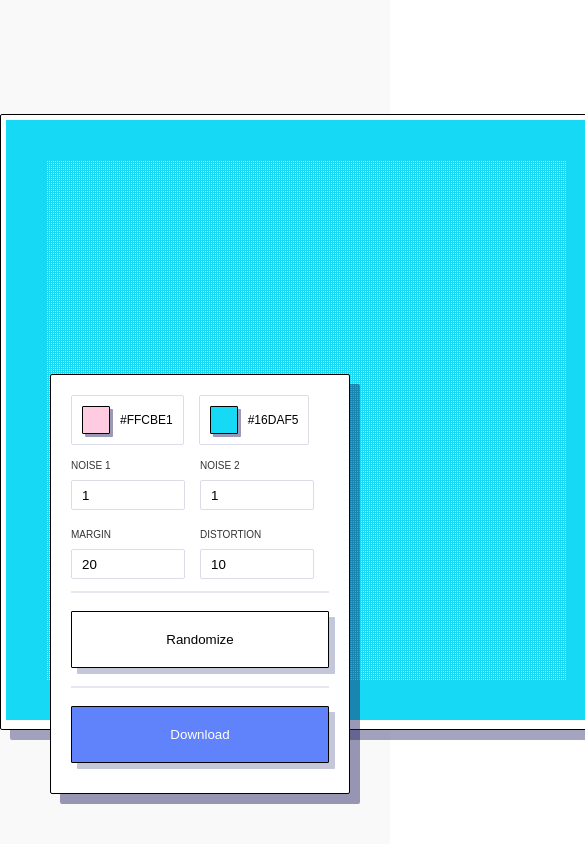
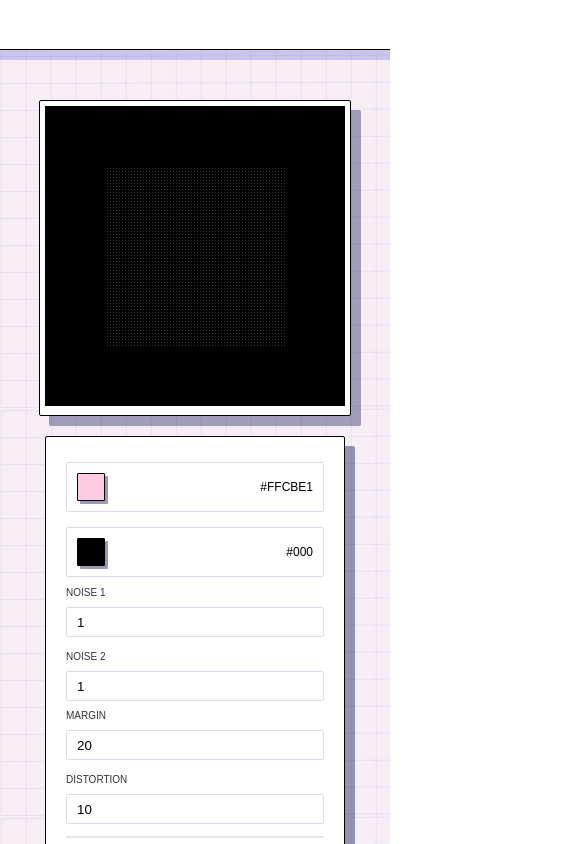
Before and after one commit to iamnottheway/Raaatio, a Next.js app: page / in a window 390 px wide. Shown: the top 844 px of the page, 585 px wide, since content can reach past the window. Built offline with nearby package versions, Linux system fonts and the light colour scheme.

Commit message:
responsiveness and stuff

```diff
--- a/components/animationHandler.js
+++ b/components/animationHandler.js
@@ -1,19 +1,51 @@
 import { useContext } from "react";
 import CanvasComponent from "./canvasHandler";
-import { RenderContext } from "../context/renderContext";
+import { RenderContext } from "../context/contexts";
 
 import PropertiesBar from "./properties-bar";
+
+import styled from "styled-components";
 
 const AnimationComponent = () => {
   const context = useContext(RenderContext);
   const { renderParams } = context;
 
   return (
-    <>
+    <Wrapper>
       <CanvasComponent animationData={renderParams}></CanvasComponent>
       <PropertiesBar />
-    </>
+    </Wrapper>
   );
 };
 
 export default AnimationComponent;
+
+const Wrapper = styled.div`
+  width: 100%;
+  height: 100%;
+  max-width: 1800px;
+  margin: 0 auto;
+  display: grid;
+  grid-template-columns: repeat(2, 1fr);
+  grid-template-areas: "canvas sidebar";
+  place-items: center;
+  grid-gap: 20px;
+
+  padding: 0 10%;
+
+  .canvas {
+    grid-area: canvas;
+  }
+
+  .sidebar {
+    grid-area: sidebar;
+  }
+
+  @media (max-width: 800px) {
+    flex-direction: column;
+    grid-template-columns: repeat(1, 1fr);
+    grid-template-rows: repeat(1, 1fr);
+    grid-template-areas: "canvas" "sidebar";
+    /* margin-top: 30%; */
+  }
+`;
--- a/components/canvasHandler.js
+++ b/components/canvasHandler.js
@@ -1,12 +1,6 @@
 import { useState, useRef, useEffect, useContext } from "react";
-import {
-  Wrapper,
-  ButtonContainer,
-  Button,
-  Canvas,
-  CanvasContainer,
-} from "./styles";
-import { RenderContext } from "../context/renderContext";
+import { Wrapper, Canvas, CanvasContainer } from "./styles";
+import { RenderContext, ExportContext } from "../context/contexts";
 
 const CanvasComponent = () => {
   const canvasRef = useRef(undefined);
@@ -14,6 +8,8 @@ const CanvasComponent = () => {
   const workerRef = useRef(undefined);
   const [offscreenTransfered, setOffscreenTransfered] = useState(false);
   const context = useContext(RenderContext);
+  const exportContext = useContext(ExportContext);
+  const { initializeCanvas } = exportContext;
 
   const { renderParams } = context;
 
@@ -21,7 +17,7 @@ const CanvasComponent = () => {
     if (canvasRef && !offscreenTransfered) {
       const { current: canvas } = canvasRef;
 
-      const offscreen = canvas.transferControlToOffscreen();
+      const offscreen = canvas?.transferControlToOffscreen();
       offscreen.width = 600;
       offscreen.height = 600;
       const worker = new Worker("/sw.js");
@@ -31,6 +27,8 @@ const CanvasComponent = () => {
 
       offscreenCanvasRef.current = offscreen;
       workerRef.current = worker;
+      // initialize canvas in exportProvider
+      initializeCanvas(canvas, worker, offscreen);
     }
   }, []);
 
@@ -42,34 +40,11 @@ const CanvasComponent = () => {
     }
   }, [renderParams]);
 
-  function downloadURI(uri, name) {
-    let link = document.createElement("a");
-    link.download = name;
-    link.href = uri;
-    document.body.appendChild(link);
-    link.click();
-    document.body.removeChild(link);
-  }
-
-  function download(e) {
-    if (workerRef && canvasRef) {
-      const { current: canvas } = canvasRef;
-
-      let img = canvas.toDataURL("image/png");
-      downloadURI(img, "download.png");
-    }
-  }
-
   return (
-    <Wrapper>
+    <Wrapper className="canvas">
       <CanvasContainer>
         <Canvas ref={canvasRef}></Canvas>
       </CanvasContainer>
-      {/* <ButtonContainer>
-        <Button onClick={download} color="#383fff">
-          Download
-        </Button>
-      </ButtonContainer> */}
     </Wrapper>
   );
 };
--- a/components/layout.js
+++ b/components/layout.js
@@ -1,7 +1,49 @@
 import { RenderProvider } from "../context/renderContext";
+import { ExportProvider } from "../context/exportContext";
+import styled from "styled-components";
 
 const Layout = ({ children }) => {
-  return <RenderProvider>{children}</RenderProvider>;
+  return (
+    <RenderProvider>
+      <ExportProvider>
+        <Wrapper>
+          <Header />
+          {children}
+        </Wrapper>
+      </ExportProvider>
+    </RenderProvider>
+  );
 };
 
+const Header = styled.div`
+  width: 100%;
+  height: auto;
+  min-height: 50px;
+  background-color: #fff;
+  position: fixed;
+  top: 0;
+  border-bottom: 1px solid #000000;
+  box-shadow: 0px 10px 0px rgba(49, 46, 205, 0.21);
+  padding: 10px;
+  margin: 0 auto;
+  z-index: 10;
+`;
+
+const Wrapper = styled.div`
+  width: 100%;
+  height: 100%;
+  margin: 0 auto;
+  display: flex;
+  justify-content: center;
+  align-items: center;
+  background-color: #f5eff5;
+  background-repeat: repeat;
+  background-image: url("/static/grid.svg");
+
+  @media (max-width: 800px) {
+    padding: 100px 0px;
+    height: auto;
+  }
+`;
+
 export default Layout;
--- a/components/properties-bar/index.js
+++ b/components/properties-bar/index.js
@@ -12,10 +12,13 @@ import {
 } from "./styles";
 
 import { HexColorPicker } from "react-colorful";
-import { RenderContext } from "../../context/renderContext";
+import { RenderContext, ExportContext } from "../../context/contexts";
 
 const PropertiesBar = () => {
   const context = useContext(RenderContext);
+  const exportContext = useContext(ExportContext);
+  const { downloadPNG } = exportContext;
+
   const [isOpenColorPicker, toggoleColorPicker] = useState({
     backgroundColor: false,
     color: false,
@@ -71,7 +74,7 @@ const PropertiesBar = () => {
   }
 
   return (
-    <SettingsContainer>
+    <SettingsContainer className="sidebar">
       <RowContainer>
         <ColorPicker type="color" label={"Color"} />
         <ColorPicker type="backgroundColor" label={"Background"} />
@@ -138,7 +141,7 @@ const PropertiesBar = () => {
       <hr color="#E8E7F1"></hr>
       <Button onClick={randomize}>Randomize</Button>
       <hr color="#E8E7F1"></hr>
-      <Button onClick={() => {}} color="#6082FB">
+      <Button onClick={downloadPNG} color="#6082FB">
         Download
       </Button>
     </SettingsContainer>
--- a/components/properties-bar/styles.js
+++ b/components/properties-bar/styles.js
@@ -4,15 +4,18 @@ export const ItemContainer = styled.div`
   display: flex;
   flex-direction: column;
   align-items: flex-start;
-  margin-top: 10px;
+  transition: all 0.2s;
 `;
 
 export const RowContainer = styled.div`
-  display: flex;
-  flex-direction: row;
+  display: grid;
+  grid-template-columns: repeat(2, 1fr);
+  grid-gap: 15px;
 
-  > div {
-    margin-right: 15px;
+  @media (max-width: 400px) {
+    grid-template-rows: repeat(2, 1fr);
+    grid-template-columns: repeat(1, 1fr);
+    grid-gap: 5px;
   }
 `;
 
@@ -24,6 +27,10 @@ export const InputField = styled.input`
   border: 1px solid #dcdce9;
   box-sizing: border-box;
   border-radius: 2px;
+
+  :focus {
+    outline-color: #6171ff;
+  }
 `;
 
 export const InputFieldLabel = styled.label`
@@ -38,15 +45,20 @@ export const InputFieldLabel = styled.label`
 
 export const SettingsContainer = styled.div`
   padding: 20px;
-  position: fixed;
+  /* position: fixed;
   bottom: 50px;
-  left: 50px;
-  width: 300px;
+  left: 50px; */
+  width: 100%;
+  max-width: 300px;
   background-color: #fff;
 
   border: 1px solid #000000;
   box-shadow: 10px 10px 0px rgba(30, 29, 96, 0.45);
   border-radius: 2px;
+
+  * {
+    transition: height 0.1s ease-in;
+  }
 `;
 
 export const Button = styled.button`
@@ -63,6 +75,15 @@ export const Button = styled.button`
   box-sizing: border-box;
   box-shadow: 6px 6px 0px rgba(20, 29, 107, 0.25);
   border-radius: 1px;
+
+  :focus {
+    outline-color: #6171ff;
+  }
+
+  :active,
+  :hover {
+    box-shadow: 2px 2px 0px rgba(20, 29, 107, 0.25);
+  }
 `;
 
 export const ColorSquare = styled.div`
@@ -82,6 +103,7 @@ export const Picker = styled.div`
   padding: 10px;
   border: 1px solid rgba(39, 37, 117, 0.16);
   border-radius: 2px;
+  margin: 5px 0px;
 
   p {
     margin: 0px;
@@ -96,7 +118,7 @@ export const Picker = styled.div`
 
   .container {
     display: flex;
-    justify-content: center;
+    justify-content: space-between;
     align-items: center;
   }
 
--- a/components/styles.js
+++ b/components/styles.js
@@ -15,9 +15,9 @@ export const Button = styled.button`
 export const Wrapper = styled.div`
   width: 100%;
   height: 100%;
-  background: #f9f9f9;
   display: grid;
   place-items: center;
+  grid-area: canvas;
 `;
 
 export const ButtonContainer = styled.div`
@@ -30,8 +30,10 @@ export const ButtonContainer = styled.div`
 
 export const Canvas = styled.canvas`
   background-color: #fff;
-  width: 600px;
-  height: 600px;
+  max-width: 600px;
+  width: 100%;
+  height: 100%;
+
   box-sizing: border-box;
 `;
 
--- /dev/null
+++ b/context/contexts.js
@@ -0,0 +1,5 @@
+import { RenderContext as r } from "./renderContext";
+import { ExportContext as e } from "./exportContext";
+
+export const RenderContext = r;
+export const ExportContext = e;
--- /dev/null
+++ b/context/exportContext.js
@@ -0,0 +1,59 @@
+import { createContext, useRef, useEffect } from "react";
+
+export const ExportContext = createContext();
+
+export const ExportProvider = ({ children }) => {
+  const canvasRef = useRef(undefined);
+  const workerRef = useRef(undefined);
+  const offscreenCanvasRef = useRef(undefined);
+
+  useEffect(() => {
+    if (!canvasRef.current) {
+      console.log("Canvas unsuccessful");
+    } else {
+      console.log("Export: Canvas successfully registered");
+    }
+  }, [canvasRef.current]);
+
+  function initializeCanvas(canvas, worker, offscreenCanvas) {
+    if (!canvas || !worker) {
+      return;
+    }
+    try {
+      canvasRef.current = canvas;
+      workerRef.current = worker;
+      offscreenCanvasRef.current = offscreenCanvas;
+    } catch (e) {
+      console.error(e);
+    }
+  }
+
+  function downloadURI(uri, name) {
+    let link = document.createElement("a");
+    link.download = name;
+    link.href = uri;
+    document.body.appendChild(link);
+    link.click();
+    document.body.removeChild(link);
+  }
+
+  async function downloadPNG(e) {
+    if (canvasRef) {
+      const { current: canvas } = canvasRef;
+      const { current: worker } = workerRef;
+      worker.postMessage({ type: "download" });
+
+      let img = canvas.toDataURL("image/png");
+      downloadURI(img, "download.png");
+    }
+  }
+
+  const value = {
+    canvas: canvasRef,
+    initializeCanvas,
+    downloadPNG,
+  };
+  return (
+    <ExportContext.Provider value={value}>{children}</ExportContext.Provider>
+  );
+};
--- a/context/renderContext.js
+++ b/context/renderContext.js
@@ -7,9 +7,9 @@ export const RenderProvider = ({ children }) => {
     n1: 1,
     n2: 1,
     color: "#FFCBE1",
-    backgroundColor: "#16DAF5",
+    backgroundColor: "#000",
     bgEnabled: true,
-    xMargin: 1,
+    xMargin: 5,
     outsideMargin: 20,
     distortion: 10,
     shouldRecalculate: true,
@@ -20,13 +20,11 @@ export const RenderProvider = ({ children }) => {
   }
 
   function randomize() {
-    // debugger;
     setRenderParams({
       ...renderParams,
       n1: randomNumber(1, 300),
       n2: randomNumber(1, 300),
       distortion: randomNumber(1, 300),
-      //   color: color,
     });
   }
 
--- a/public/sw.js
+++ b/public/sw.js
@@ -1,8 +1,8 @@
 importScripts("/static/perlin.js");
 
 let mainCanvas = null;
-let downloadData = "";
-self.addEventListener("message", (event) => {
+let downloadImageBlog = "";
+self.addEventListener("message", async (event) => {
   if (event.data.canvas) {
     mainCanvas = event.data.canvas;
   }
@@ -11,18 +11,20 @@ self.addEventListener("message", (event) => {
   }
 
   if (event.data.type === "download") {
-    console.log(downloadData);
+    const ctx = mainCanvas.getContext("2d");
+    // let c = await mainCanvas.convertToBlob();
+    // console.log("this -", URL.createObjectURL(c));
   }
 });
 
-function gridNoise(animationData) {
-  let dotMargin = 0;
+async function gridNoise(animationData) {
+  let dotMargin = 1;
   let dotDiameter = 1;
   let dotRadius = dotDiameter / 2;
   let xMargin = animationData.xMargin;
   let distortion = animationData.distortion;
-  var numRows = 300;
-  var numCols = 300;
+  var numRows = 100;
+  var numCols = 100;
   let outsideMargin = animationData.outsideMargin;
 
   const ctx = mainCanvas.getContext("2d");
@@ -70,7 +72,5 @@ function gridNoise(animationData) {
 
   ctx.fill(p);
 
-  mainCanvas.convertToBlob({ quality: 1 }).then(function (blob) {
-    downloadData = blob;
-  });
+  downloadImageBlog = await mainCanvas.convertToBlob({ quality: 1 });
 }
```
Also changed, not shown: public/ff.js (+14 -49 lines), public/static/grid.svg (added), 1 other file (tests, documents, lock files or other folders).
